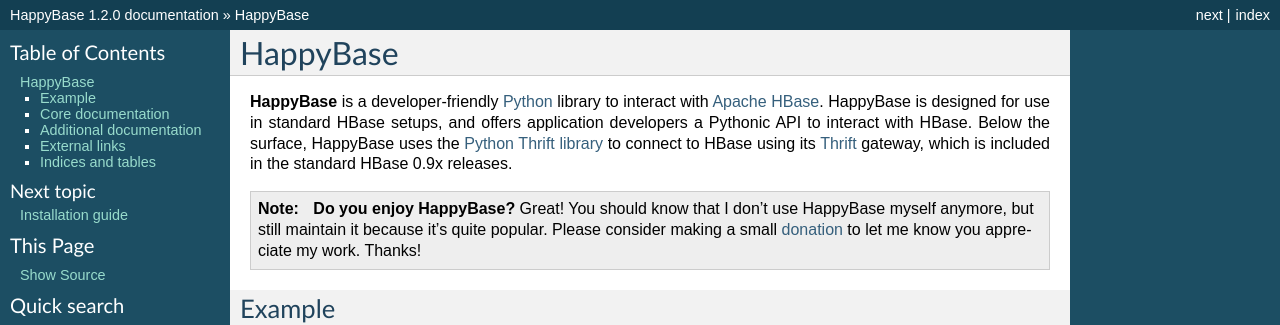
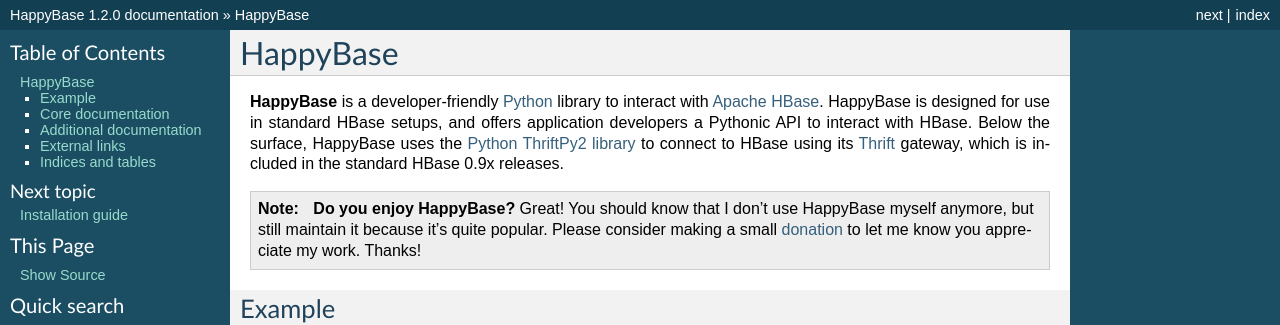
Before and after one commit to python-happybase/happybase, a Sphinx documentation site: the page built from doc/index.rst, in a window 1280 px wide. Shown: the top 325 px of the page. Built offline with Sphinx 7.4.7, drawn with Linux system fonts in a browser that asks for light colours.

Commit message:
refer to thriftpy2 in index.rst (#259)

```diff
--- a/doc/index.rst
+++ b/doc/index.rst
@@ -7,12 +7,12 @@
 **HappyBase** is a developer-friendly Python__ library to interact with `Apache
 HBase`__. HappyBase is designed for use in standard HBase setups, and offers
 application developers a Pythonic API to interact with HBase. Below the surface,
-HappyBase uses the `Python Thrift library`__ to connect to HBase using its
+HappyBase uses the `Python ThriftPy2 library`__ to connect to HBase using its
 Thrift__ gateway, which is included in the standard HBase 0.9x releases.
 
 __ http://python.org/
 __ http://hbase.apache.org/
-__ http://pypi.python.org/pypi/thrift
+__ http://pypi.python.org/pypi/thriftpy2
 __ http://thrift.apache.org/
 
 
```
